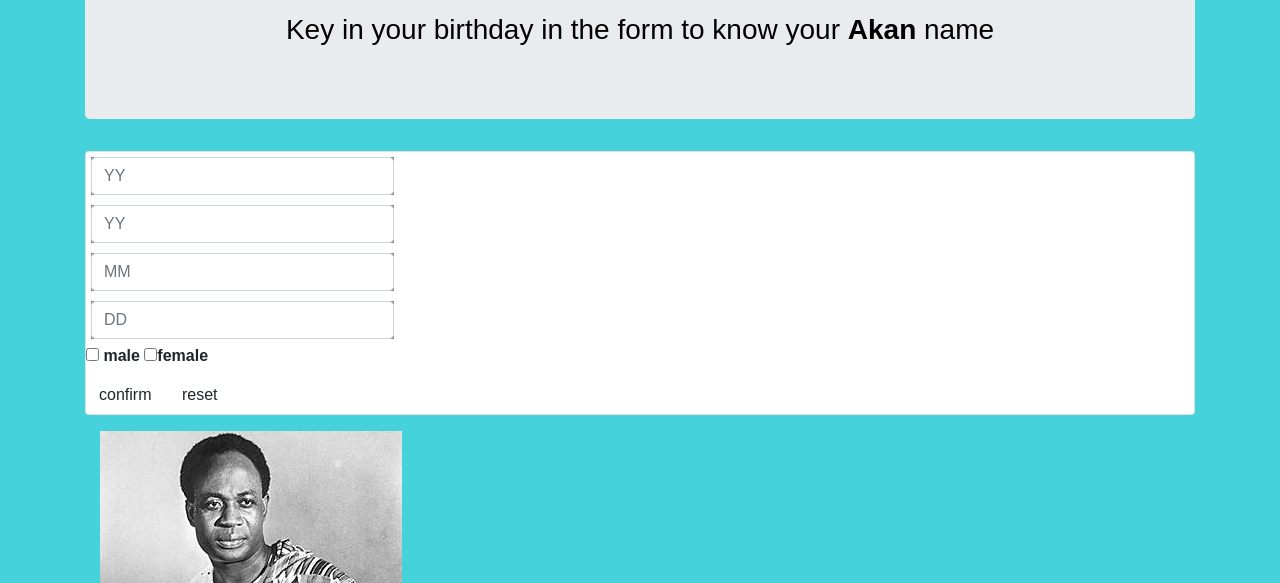
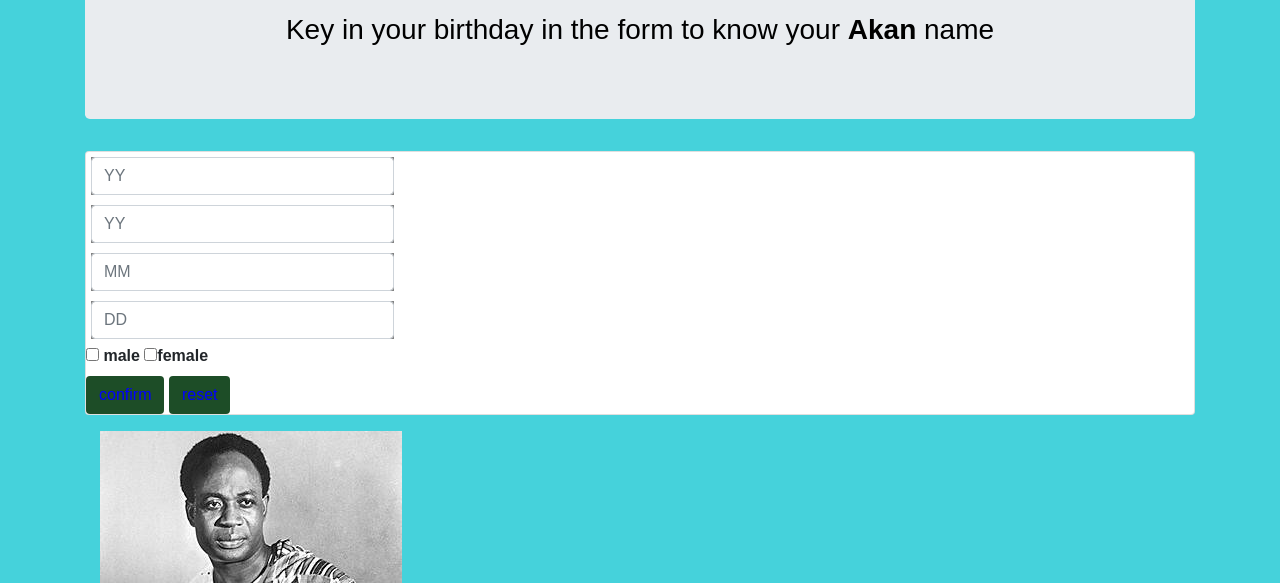
Before and after one commit to Dennis-M137/Ghana-names, a plain HTML site: page index.html in a window 1280 px wide. Shown: the part 217-800 px from the top of the page. Drawn offline with nearby package versions, Linux system fonts and the light colour scheme.

```diff
--- a/css/styles.css
+++ b/css/styles.css
@@ -27,3 +27,8 @@
   margin: 5px;
   margin-right: 800px;
 }
+
+#btn {
+  color: blue;
+  background-color: #1D4D27;
+}
```
